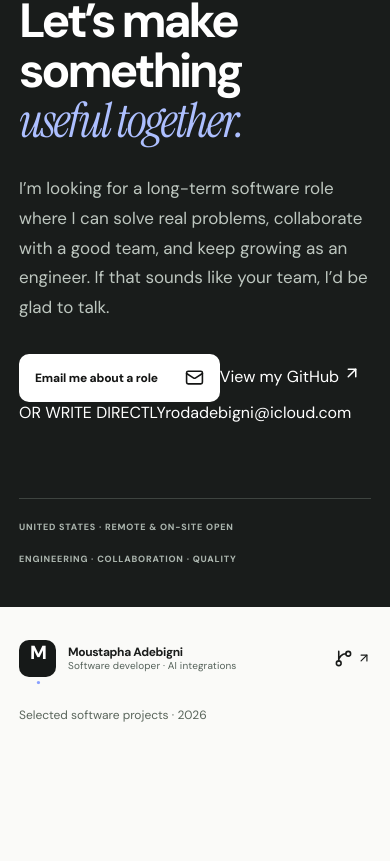
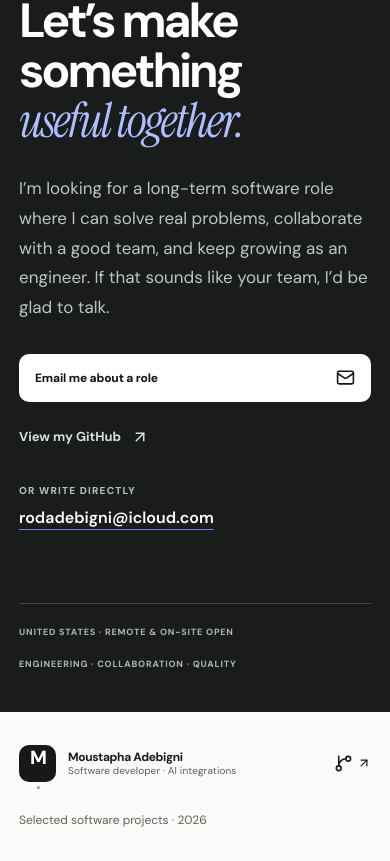
Before and after one commit to rodthenewcomer/portfolio, a React (Vite) app: page / in a window 390 px wide. Shown: the part 6434-7295 px from the top of the page. Before the commit the page ends 7190 px from the top, so only its background shows below. Built offline with nearby package versions, Linux system fonts and the light colour scheme.

Commit message:
Polish responsive recruiter contact and keyboard focus

```diff
--- a/src/styles.css
+++ b/src/styles.css
@@ -521,3 +521,14 @@ button{border:0}
 @media (prefers-reduced-motion: reduce) {
   .case-jump-links a { transition: none; }
 }
+
+/* Recruiter contact: direct email, clear secondary link and accessible mobile layout. */
+.contact-actions{display:flex;align-items:center;flex-wrap:wrap;gap:24px}
+.contact-github{display:inline-flex;align-items:center;gap:10px;font-size:13px;font-weight:700;color:#d7dfdb;min-height:44px;transition:color .2s,gap .2s}
+.contact-github:hover{color:#fff;gap:14px}
+.contact-direct{display:flex;flex-direction:column;align-items:flex-start;gap:10px;margin-top:31px}
+.contact-direct>span{font-size:10px;font-weight:800;letter-spacing:.12em;color:#b5c3b9}
+.contact-email{display:inline-block;font-size:clamp(16px,2.2vw,21px);font-weight:600;color:#fff;text-decoration:underline;text-decoration-color:#7182e5;text-underline-offset:6px;overflow-wrap:anywhere}
+.contact-email:hover{text-decoration-color:#fff}
+.contact-actions a:focus-visible,.contact-email:focus-visible,.nav-contact:focus-visible{outline:3px solid #8c9ffc;outline-offset:4px}
+@media(max-width:480px){.contact-actions{align-items:stretch;flex-direction:column;gap:13px}.contact-actions .button{width:100%}.contact-github{align-self:flex-start}.contact-direct{margin-top:25px}}
```
